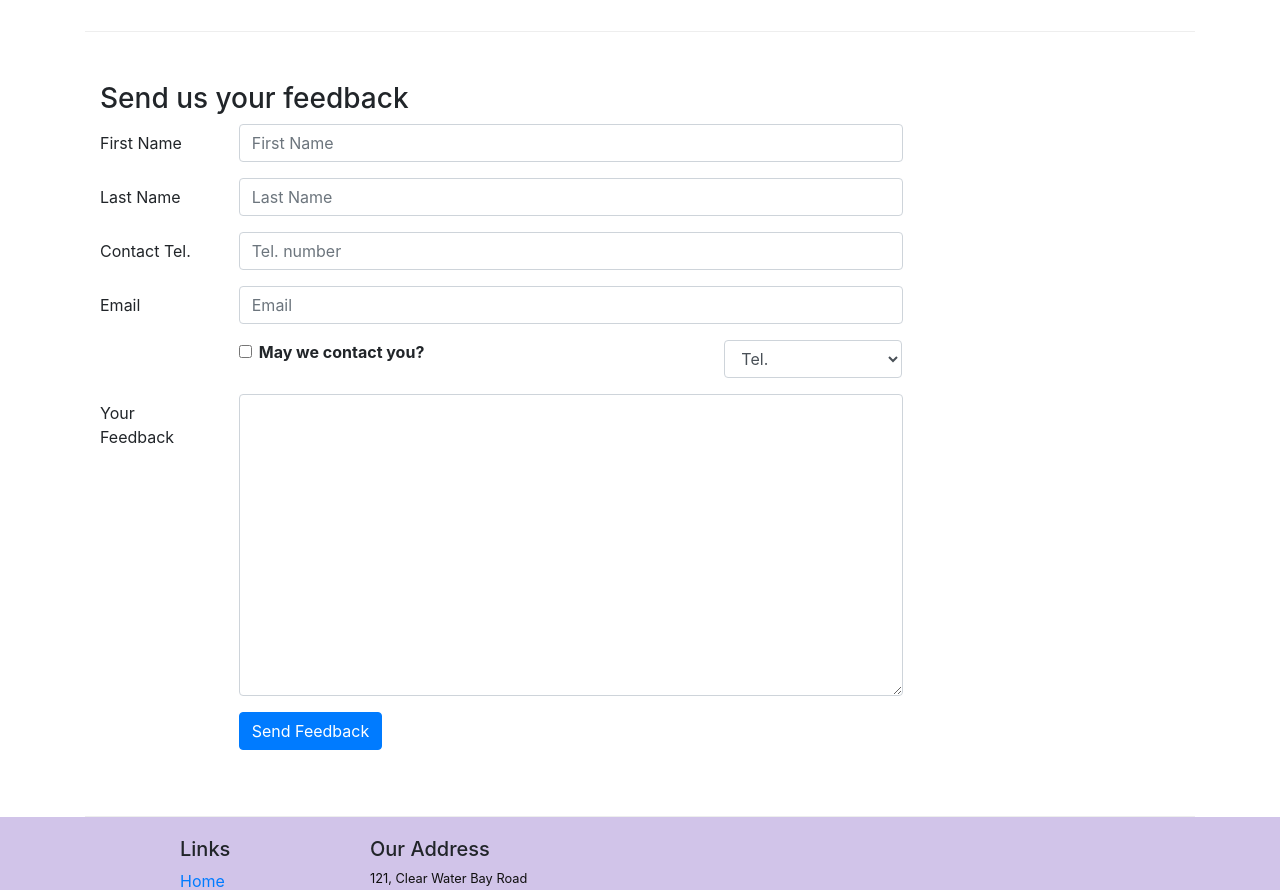
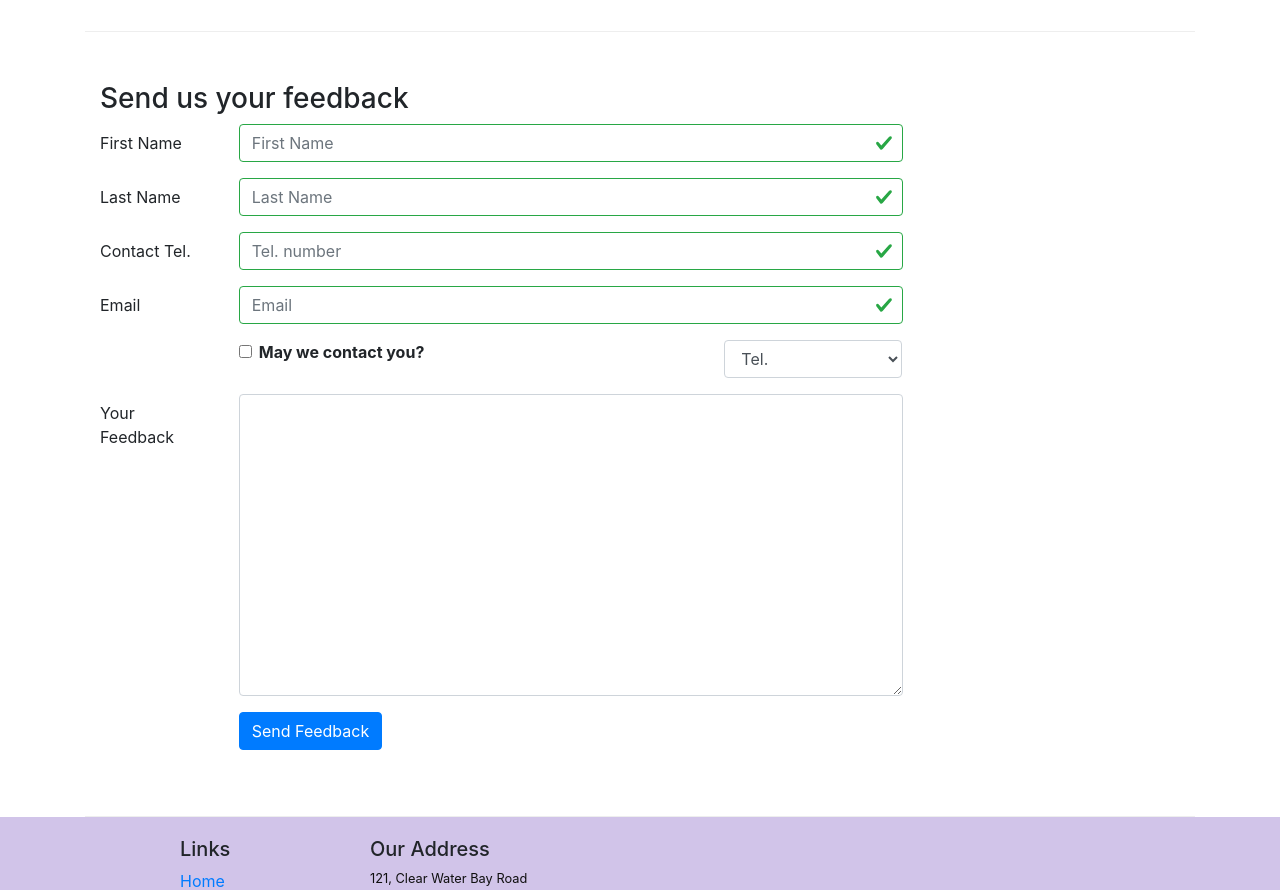
Before and after one commit to prarthanashr04/confusion-react, a React (Create React App) app: page /contactus in a window 1280 px wide. Shown: the part 840-1730 px from the top of the page. Built offline with nearby package versions, Linux system fonts and the light colour scheme.

Commit message:
controlled forms validation

```diff
--- a/src/components/ContactComponent.js
+++ b/src/components/ContactComponent.js
@@ -1,5 +1,5 @@
 import React, { Component } from 'react';
-import { Breadcrumb, BreadcrumbItem, Button, Form, FormGroup, Label, Input, Col } from 'reactstrap';
+import { Breadcrumb, BreadcrumbItem, Button, Form, FormGroup, Label, Input, Col, Row, FormFeedback } from 'reactstrap';
 import { Link } from 'react-router-dom';
 
 class Contact extends Component {
@@ -7,37 +7,80 @@ class Contact extends Component {
     constructor(props) {
         super(props);
 
-        this.state={
-            firstname:'',
-            lastname:'',
-            telnum:'',
-            email:'',
-            agree:false,
-            contactType:'Tel.',
-            message:''
+        this.state = {
+            firstname: '',
+            lastname: '',
+            telnum: '',
+            email: '',
+            agree: false,
+            contactType: 'Tel.',
+            message: '',
+            touched: {
+                firstname: false,
+                lastname: false,
+                telnum: false,
+                email: false,
+            }
 
         }
         this.handleSubmit = this.handleSubmit.bind(this);
         this.handleInputChange = this.handleInputChange.bind(this);
+        this.handleBlur = this.handleBlur.bind(this);
     }
 
-    handleInputChange(event){
+    handleInputChange(event) {
         const target = event.target;
-        const value=target.type === 'checkbox' ? target.checked : target.value ;
-        const name =target.name;
+        const value = target.type === 'checkbox' ? target.checked : target.value;
+        const name = target.name;
 
         this.setState({
             [name]: value
         });
     }
 
-    handleSubmit(event){
+    handleSubmit(event) {
         console.log("Current State is" + JSON.stringify(this.state));
         alert("Current state is:" + JSON.stringify(this.state));
         event.preventDefault();
     }
 
+    handleBlur = (field) => (evt) => {
+        this.setState({
+            touched: { ...this.state.touched, [field]: true }
+        });
+    }
+
+    validate(firstname, lastname, telnum, email) {
+        const errors = {
+            firstname: '',
+            lastname: '',
+            telnum: '',
+            email: ''
+        };
+        if (this.state.touched.firstname && firstname.length < 3)
+            errors.firstname = 'First name should be >= 3 characters';
+        else if (this.state.touched.firstname && firstname.length > 10)
+            errors.firstname = 'First name should be <= 10 characters';
+
+        if (this.state.touched.lastname && lastname.length < 3)
+            errors.lastname = 'Last name should be >= 3 characters';
+        else if (this.state.touched.lastname && lastname.length > 10)
+            errors.lastname = 'Last name should be <= 10 characters';
+
+        const reg = /^\d+$/;
+        if(this.state.touched.telnum && !reg.test(telnum))
+            errors.telnum = 'Tel. number should only contain numbers';
+
+
+        if (this.state.touched.email && email.split('').filter(x => x === '@').length !== 1)
+            errors.email = 'Email should contain a @';
+
+        return errors ;
+
+    }
+
     render() {
+        const errors = this.validate(this.state.firstname, this.state.lastname, this.state.telnum, this.state.email)
         return (
             <div className="container">
                 <div className="row">
@@ -85,29 +128,33 @@ class Contact extends Component {
                             <FormGroup row>
                                 <Label htmlFor="firstname" md={2}>First Name</Label>
                                 <Col md={10}>
-                                    <Input type="text" id="firstname" name="firstname" placeholder="First Name" value={this.state.firstname} onChange={this.handleInputChange} />
+                                    <Input type="text" id="firstname" name="firstname" placeholder="First Name" value={this.state.firstname} valid={errors.firstname === ''} invalid={errors.firstname !== ''} onBlur={this.handleBlur('firstname')} onChange={this.handleInputChange} />
+                                    <FormFeedback>{errors.firstname}</FormFeedback>
                                 </Col>
                             </FormGroup>
                             <FormGroup row>
                                 <Label htmlFor="lastname" md={2}>Last Name</Label>
                                 <Col md={10}>
-                                    <Input type="text" id="lastname" name="lastname" placeholder="Last Name" value={this.state.lastname} onChange={this.handleInputChange} />
+                                    <Input type="text" id="lastname" name="lastname" placeholder="Last Name" value={this.state.lastname}  valid={errors.lastname === ''} invalid={errors.lastname !== ''} onBlur={this.handleBlur('lastname')} onChange={this.handleInputChange} />
+                                    <FormFeedback>{errors.lastname}</FormFeedback>
                                 </Col>
                             </FormGroup>
                             <FormGroup row>
                                 <Label htmlFor="telnum" md={2}>Contact Tel.</Label>
                                 <Col md={10}>
-                                    <Input type="tel" id="telnum" name="telnum" placeholder="Tel. number" value={this.state.telnum} onChange={this.handleInputChange} />
+                                    <Input type="tel" id="telnum" name="telnum" placeholder="Tel. number" value={this.state.telnum}  valid={errors.telnum === ''} invalid={errors.telnum !== ''} onBlur={this.handleBlur('telnum')} onChange={this.handleInputChange} />
+                                    <FormFeedback>{errors.telnum}</FormFeedback>
                                 </Col>
                             </FormGroup>
                             <FormGroup row>
                                 <Label htmlFor="email" md={2}>Email</Label>
                                 <Col md={10}>
-                                    <Input type="email" id="email" name="email" placeholder="Email" value={this.state.email} onChange={this.handleInputChange} />
+                                    <Input type="email" id="email" name="email" placeholder="Email" value={this.state.email}  valid={errors.email === ''} invalid={errors.email !== ''} onBlur={this.handleBlur('email')} onChange={this.handleInputChange} />
+                                    <FormFeedback>{errors.email}</FormFeedback>
                                 </Col>
                             </FormGroup>
                             <FormGroup row>
-                                <Col md={{size: 6, offset: 2}}>
+                                <Col md={{ size: 6, offset: 2 }}>
                                     <FormGroup check>
                                         <Label check>
                                             <Input type="checkbox" name="agree" checked={this.state.agree} onChange={this.handleInputChange} />{' '}
@@ -115,10 +162,10 @@ class Contact extends Component {
                                         </Label>
                                     </FormGroup>
                                 </Col>
-                                <Col md={{size: 3, offset: 1}}>
+                                <Col md={{ size: 3, offset: 1 }}>
                                     <Input type="select" name="contactType" value={this.state.contactType} onChange={this.handleInputChange}>
-                                    <option>Tel.</option>
-                                    <option>Email</option>
+                                        <option>Tel.</option>
+                                        <option>Email</option>
                                     </Input>
                                 </Col>
                             </FormGroup>
@@ -129,7 +176,7 @@ class Contact extends Component {
                                 </Col>
                             </FormGroup>
                             <FormGroup row>
-                                <Col md={{size: 10, offset: 2}}>
+                                <Col md={{ size: 10, offset: 2 }}>
                                     <Button type="submit" color="primary">
                                         Send Feedback
                                     </Button>
```
